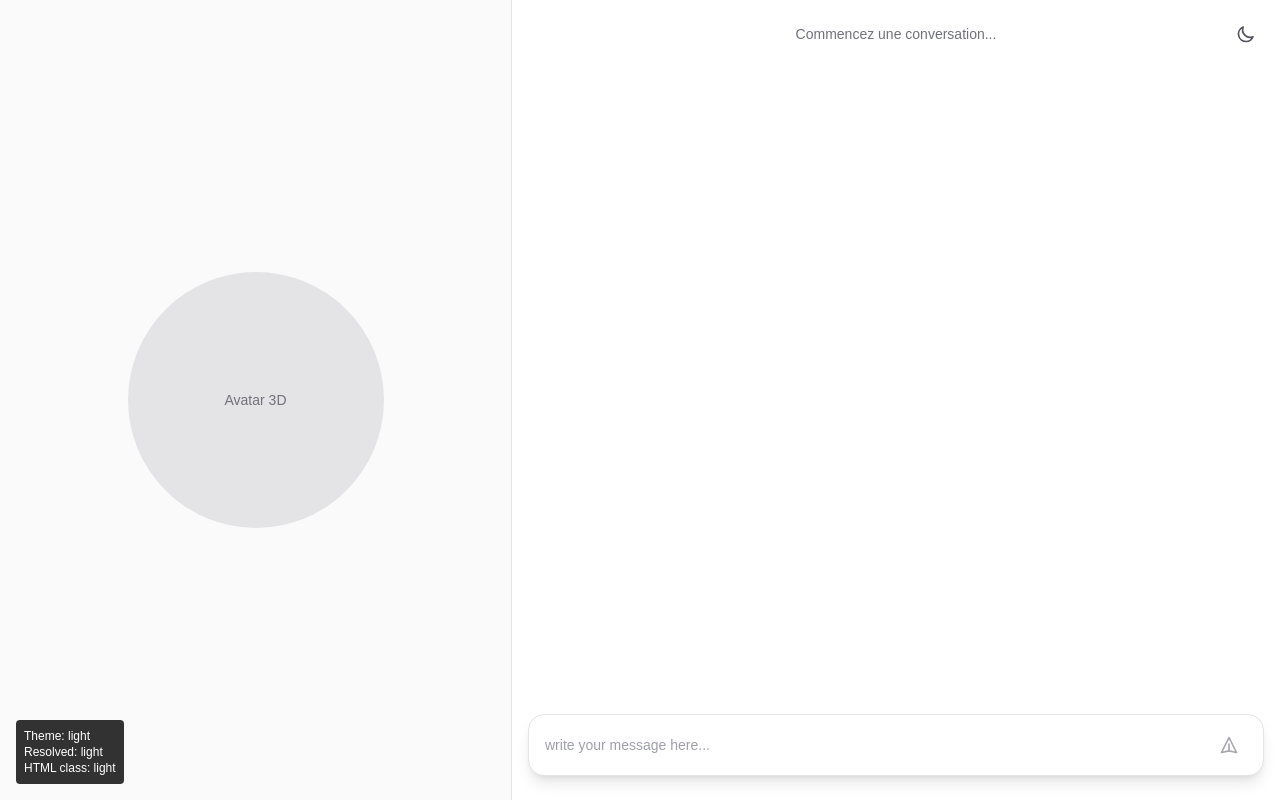
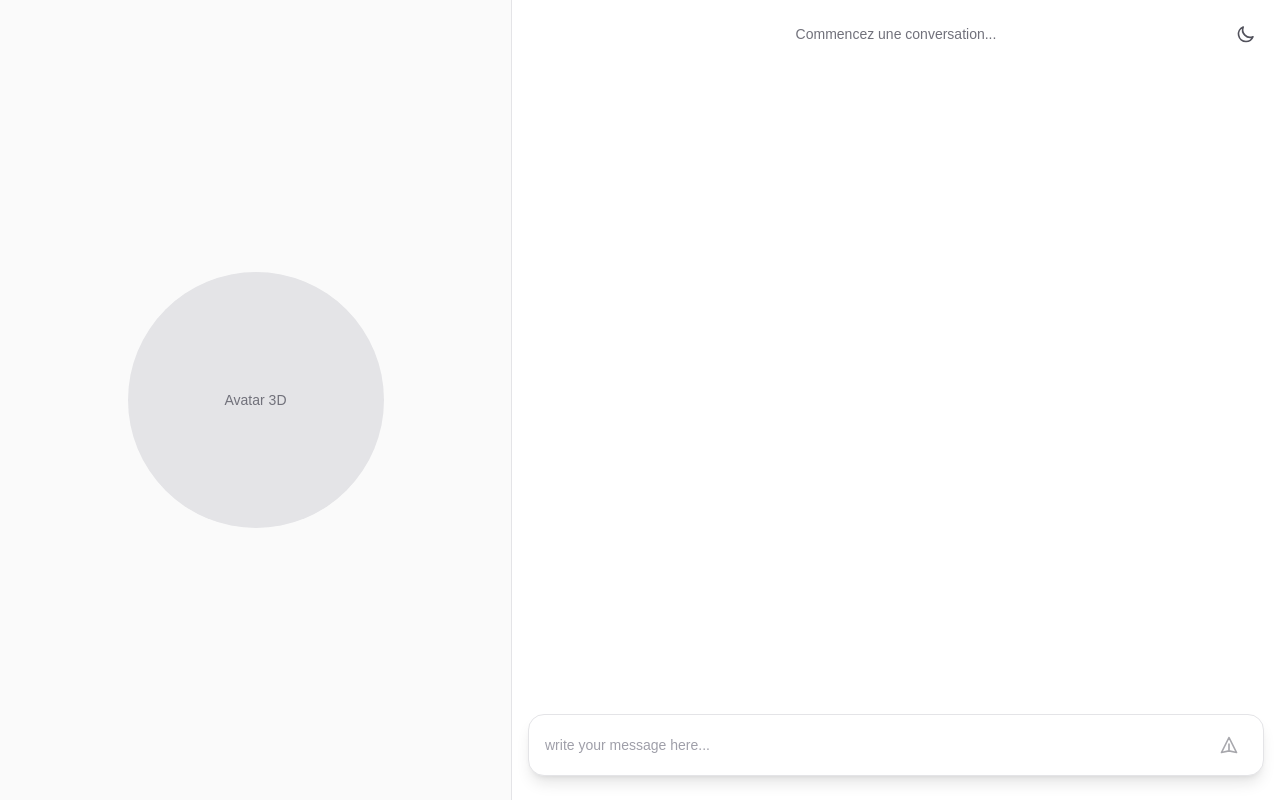
Before and after one commit to rudy002/cv-interactive-agent, a Next.js app: page / in a window 1280 px wide. Built offline with nearby package versions, Linux system fonts and the light colour scheme.

Commit message:
Remove ThemeDebug component and its usage from the Home page

```diff
--- a/app/page.tsx
+++ b/app/page.tsx
@@ -1,7 +1,6 @@
 import Avatar3d from "@/components/Avatar3d";
 import ChatInterfaces from "@/components/ChatInterfaces";
 import ThemeToggle from "@/components/ThemeToggle";
-import ThemeDebug from "@/components/ThemeDebug";
 
 export default function Home() {
   return (
@@ -20,7 +19,6 @@ export default function Home() {
           <ThemeToggle />
         </div>
         <ChatInterfaces />
-        <ThemeDebug />
       </main>
     </div>
   );
--- a/components/ThemeDebug.tsx
+++ /dev/null
@@ -1,38 +0,0 @@
-"use client";
-
-import { useTheme } from "next-themes";
-import { useEffect, useState } from "react";
-
-export default function ThemeDebug() {
-  const { theme, resolvedTheme } = useTheme();
-  const [htmlClass, setHtmlClass] = useState("");
-  const [mounted, setMounted] = useState(false);
-
-  useEffect(() => {
-    setMounted(true);
-    setHtmlClass(document.documentElement.className);
-
-    const observer = new MutationObserver(() => {
-      setHtmlClass(document.documentElement.className);
-    });
-
-    observer.observe(document.documentElement, {
-      attributes: true,
-      attributeFilter: ["class"],
-    });
-
-    return () => observer.disconnect();
-  }, []);
-
-  if (!mounted) {
-    return null;
-  }
-
-  return (
-    <div className="fixed bottom-4 left-4 bg-black/80 text-white text-xs p-2 rounded z-50">
-      <div>Theme: {theme || "loading"}</div>
-      <div>Resolved: {resolvedTheme || "loading"}</div>
-      <div>HTML class: {htmlClass || "(none)"}</div>
-    </div>
-  );
-}
```
